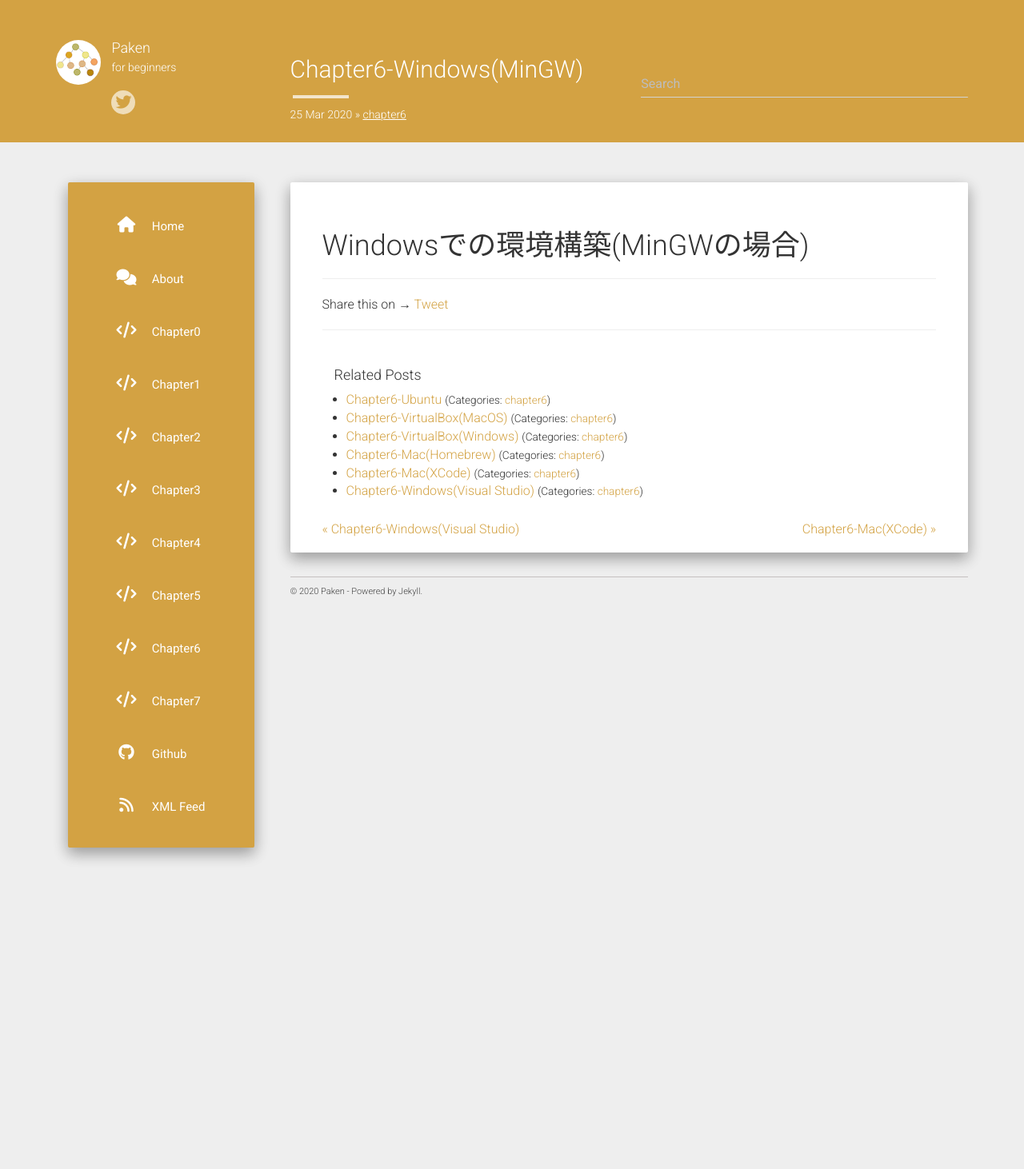
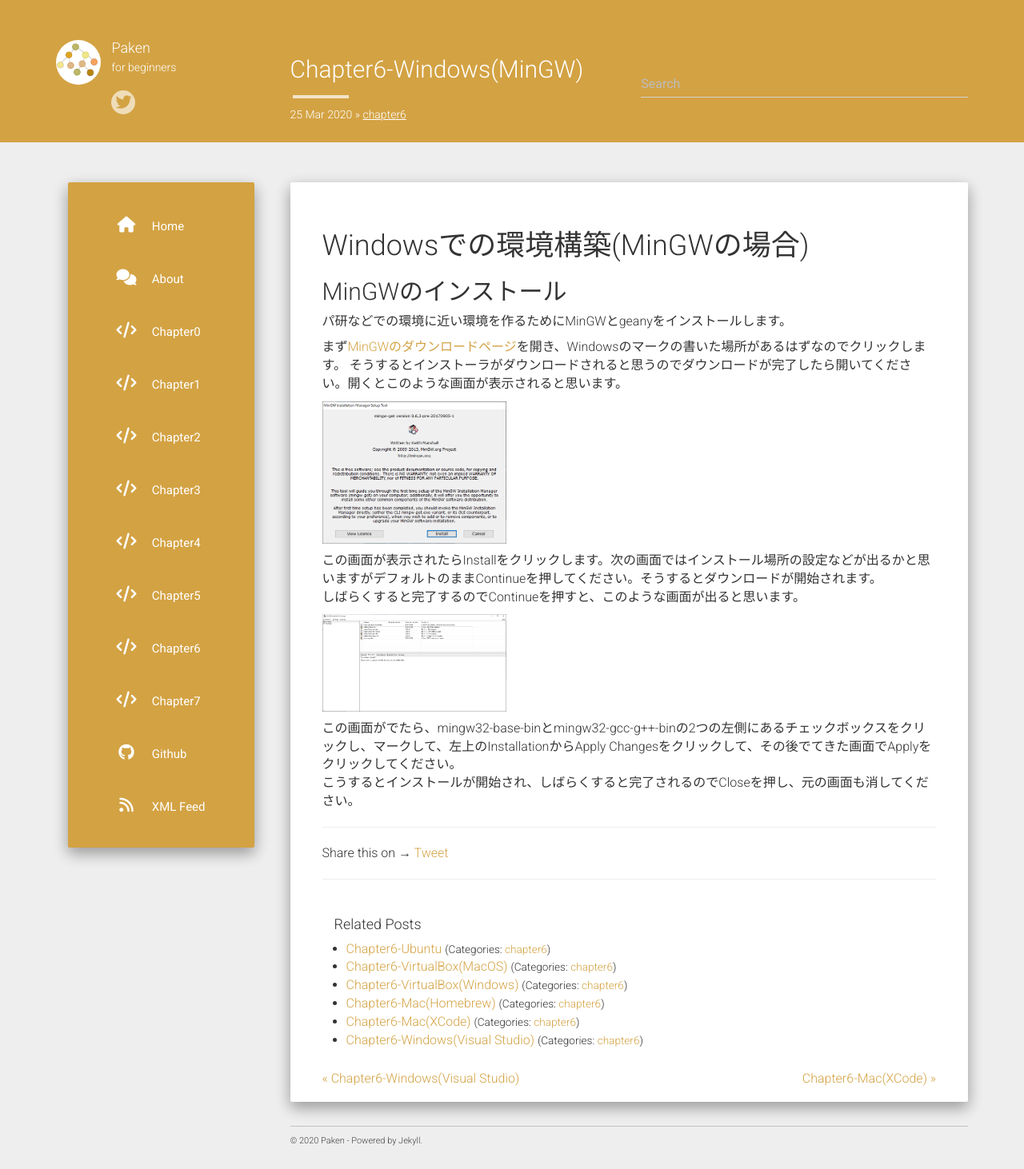
Before and after one commit to TKPaken/beginners, a Jekyll site: the page built from _posts/2020-3-25-chapter6-windows-mingw.md, in a window 1280 px wide. Shown: the whole page at 80% size. Built offline with Jekyll 4.4.1, drawn with Linux system fonts in a browser that asks for light colours; nearby versions of some CDN libraries; comment, search, counter and statistics services are not loaded; before the commit the page ends 1080 px from its top, so only the background shows below that.

Commit message:
write how to install mingw

```diff
--- a/_posts/2020-3-25-chapter6-windows-mingw.md
+++ b/_posts/2020-3-25-chapter6-windows-mingw.md
@@ -7,3 +7,18 @@ mathjax: true
 ---
 
 # Windowsでの環境構築(MinGWの場合)
+
+## MinGWのインストール
+パ研などでの環境に近い環境を作るためにMinGWとgeanyをインストールします。
+
+まず[MinGWのダウンロードページ](https://osdn.net/projects/mingw/releases/)を開き、Windowsのマークの書いた場所があるはずなのでクリックします。  そうするとインストーラがダウンロードされると思うのでダウンロードが完了したら開いてください。開くとこのような画面が表示されると思います。
+
+<img src="/beginners/assets/chapter6/Chapter6_Windows_MinGW/MinGW_Installer.png" alt="MinGWのインストーラー" width="30%">
+
+この画面が表示されたらInstallをクリックします。次の画面ではインストール場所の設定などが出るかと思いますがデフォルトのままContinueを押してください。そうするとダウンロードが開始されます。
+しばらくすると完了するのでContinueを押すと、このような画面が出ると思います。
+
+<img src="/beginners/assets/chapter6/Chapter6_Windows_MinGW/MinGW_Installation_Manager.png" alt="MinGWのパッケージ管理画面" width="30%">
+
+この画面がでたら、mingw32-base-binとmingw32-gcc-g++-binの2つの左側にあるチェックボックスをクリックし、マークして、左上のInstallationからApply Changesをクリックして、その後でてきた画面でApplyをクリックしてください。
+こうするとインストールが開始され、しばらくすると完了されるのでCloseを押し、元の画面も消してください。
```
Also changed, not shown: assets/chapter6/Chapter6_Windows_MinGW/MinGW_Installation_Manager.png (added), assets/chapter6/Chapter6_Windows_MinGW/MinGW_Installer.png (added).
